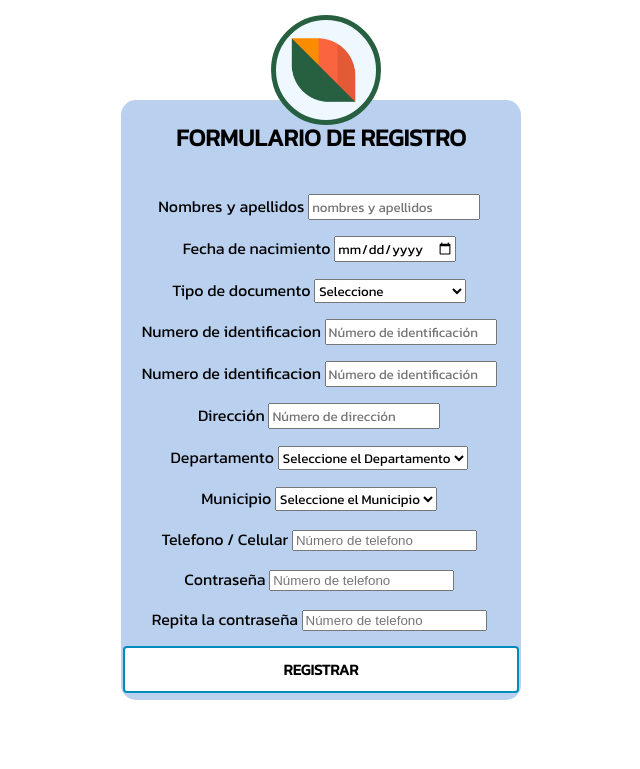
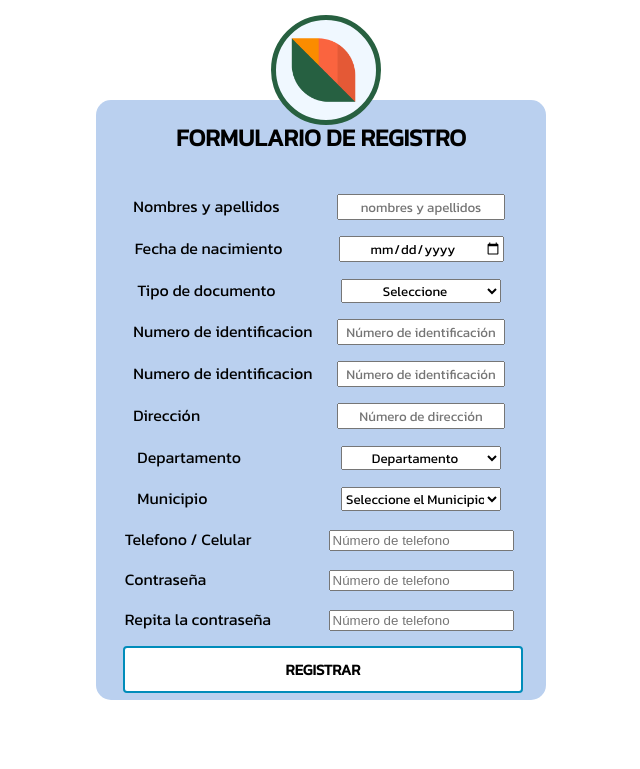
Before and after one commit to Anexis19/Proyecto_Biodigestor, a PHP site: page /pages/form_register.html in a window 1280 px wide. Shown: the part 168-937 px from the top of the page, without its empty margins (319-959 px from the left). Run offline with PHP 8.4, Linux system fonts and the light colour scheme; some libraries are stand-ins or nearby versions.

Commit message:
Comit ramam develop1. Formulario arreglado en identacion. Falta agregar los municipios del Cauca

```diff
--- a/css/style_form.css
+++ b/css/style_form.css
@@ -4,9 +4,11 @@ h2{
 .input_decor{
     text-decoration: none;
     font-family: 'kanit', sans-serif;
+    text-align: center;
+    width: 40%;
 }
 .contenedor_form{
-    width: 400px;
+    width: 450px;
     height: 600px;
     background: #BAD0EF;
     border-radius: 15px;
@@ -18,6 +20,12 @@ h2{
     font-family: 'kanit', sans-serif;
     text-align: center;
 }
+label{
+    text-align: left;
+    display: inline-block;
+    width: 50%;
+}
+
 
 .contenedor_img {
     width: 100px;
@@ -46,8 +54,9 @@ h2{
 
 .form_container{
     margin-top: 1em;
-    display: grid;
 }
+
+
 .form_group{
     position: relative;
 }
@@ -55,7 +64,9 @@ h2{
     margin-top: 1em;
     background-color: white;
     color: black;
-    border: 2px solid #008CBA;;
+    border: 2px solid #008CBA;
+    display: grid;
+    width: 100%;
 }
 .btn_registrar:hover{
     background-color: #35A6A0;
--- a/pages/form_register.html
+++ b/pages/form_register.html
@@ -87,7 +87,7 @@
                 <div class="form_group">
                     <label for="depart"> Departamento </label>
                     <select class="input_decor">
-                        <option value="">Seleccione el Departamento</option>
+                        <option value="">Departamento</option>
                     </select>
                     <span class="form_line"></span>
                 </div>
```
